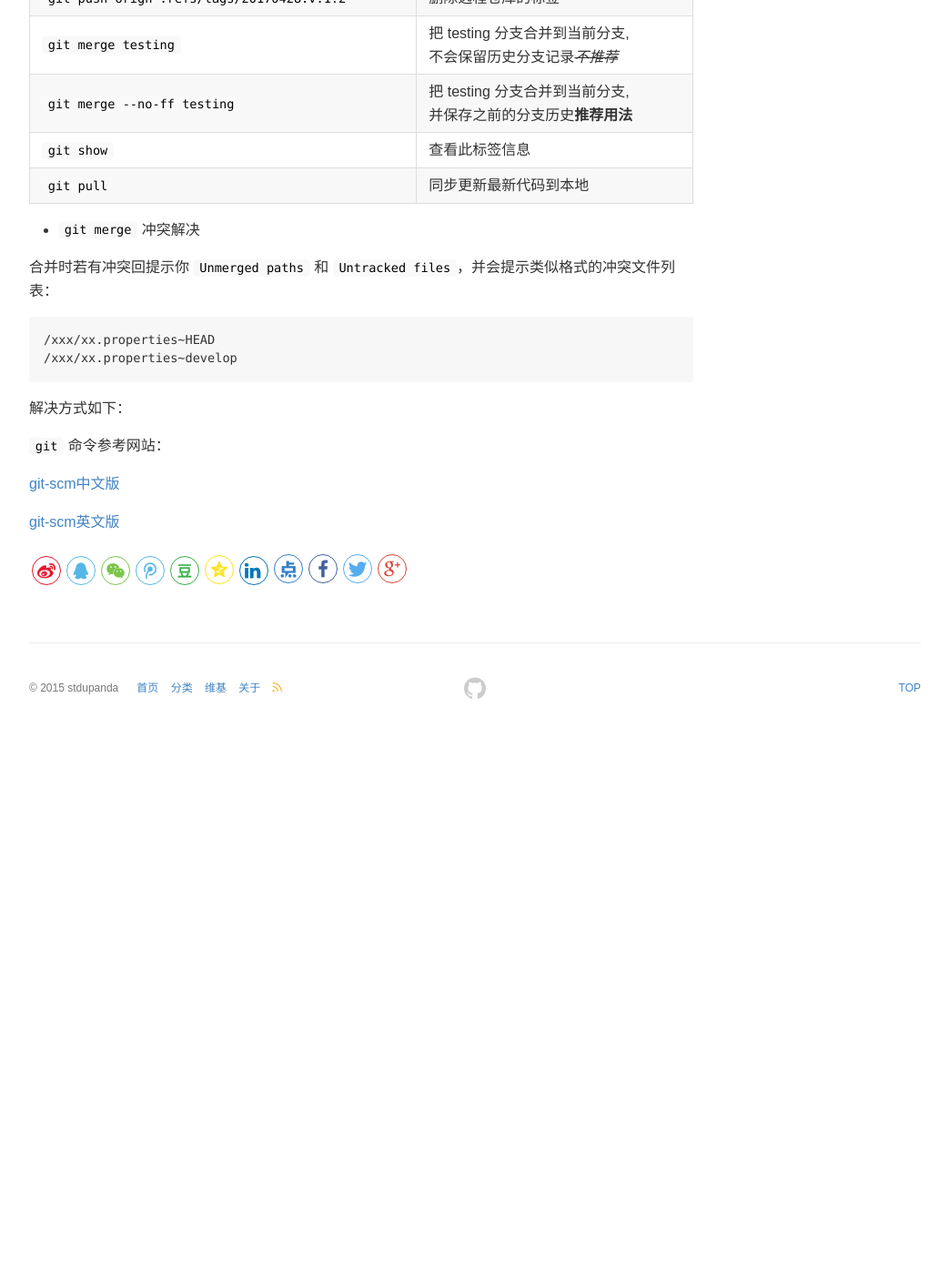
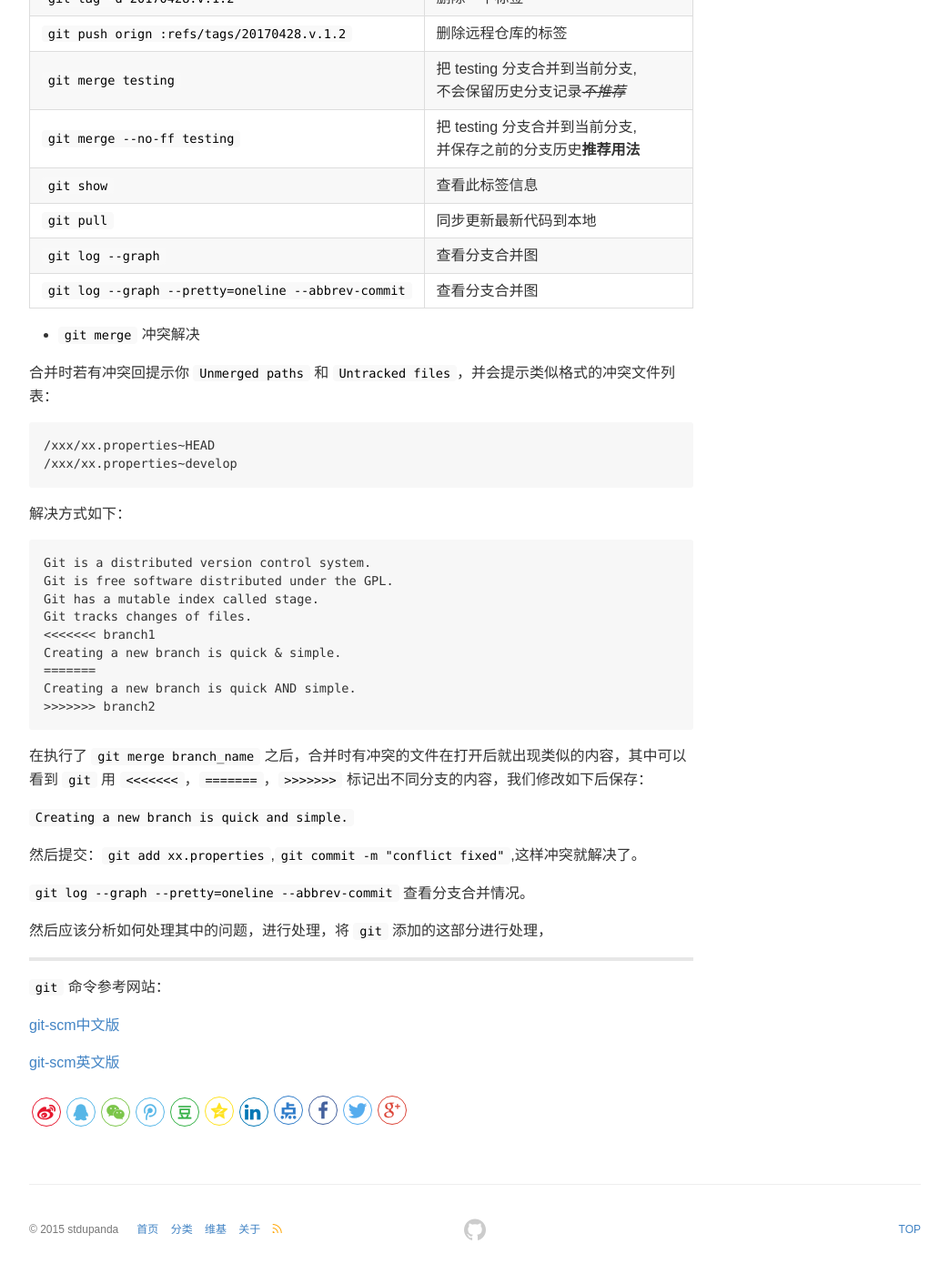
Before and after one commit to stdupanda/stdupanda.github.io, a Jekyll site: the page built from _posts/git/2017-05-05-git-commands.md, in a window 1280 px wide and 1400 px high, scrolled down 1312 px. Shown: the whole window at 91% size, without its empty margins (118-1161 px from the left). Built offline with Jekyll 4.4.1, drawn with Linux system fonts in a browser that asks for light colours; nearby versions of some CDN libraries; comment, search, counter and statistics services are not loaded; before the commit the page ends 2117 px from its top, so only the background shows below that.

Commit message:
2017-7-1 10:21:27

````diff
--- a/_config.yml
+++ b/_config.yml
@@ -18,8 +18,8 @@ side_bar_repo_limit: 5
 #      Author      #
 # ---------------- #
 author: stdupanda
-organization: yiton, Inc.
-organization_url: http://www.yiton.com
+organization: CECurs.
+organization_url: http://www.cecpay.com/portal/index.html
 location: Shijiazhuang, China
 email: 1197591680@qq.com
 
--- a/_posts/git/2017-05-05-git-commands.md
+++ b/_posts/git/2017-05-05-git-commands.md
@@ -10,11 +10,12 @@ keywords: Python, Ubuntu, psutil
 
 | command                                              | desc |
 |:-----------------------------------------------------|:------------|
+| **配置部分** ||
 | `git config <--global or --system or --local> -l`    | 查看<当前用户/系统/当前库>配置信息 |
 | `git clone git@xxx.git`                              | 从远程主机克隆一个版本库 |
 | `git remote -v`                                      | 查看 git 远程库地址 |
 | `git remote show origin`                             | 查看远程库对应关系 |
-| ......                                               | ...... |
+| **分支** |
 | `git branch`                                         | 查看本地分支               |
 | `git branch -a`                                      | 查看本地+远程分支 |
 | `git branch testing`                                 | 本地创建 testing 分支         |
@@ -38,6 +39,8 @@ keywords: Python, Ubuntu, psutil
 | `git merge --no-ff testing`                          | 把 testing 分支合并到当前分支,并保存之前的分支历史**推荐用法** |
 | `git show`                                           | 查看此标签信息       |
 | `git pull`                                           | 同步更新最新代码到本地|
+| `git log --graph`                  | 查看分支合并图 |
+| `git log --graph --pretty=oneline --abbrev-commit` | 查看分支合并图 |
 
 - `git merge` 冲突解决
 
@@ -48,6 +51,31 @@ keywords: Python, Ubuntu, psutil
 ```
 解决方式如下：
 
+```
+Git is a distributed version control system.
+Git is free software distributed under the GPL.
+Git has a mutable index called stage.
+Git tracks changes of files.
+<<<<<<< branch1
+Creating a new branch is quick & simple.
+=======
+Creating a new branch is quick AND simple.
+>>>>>>> branch2
+```
+在执行了 `git merge branch_name` 之后，合并时有冲突的文件在打开后就出现类似的内容，其中可以看到 `git` 用 `<<<<<<<`，`=======`，`>>>>>>>` 标记出不同分支的内容，我们修改如下后保存：
+
+`Creating a new branch is quick and simple.`
+
+然后提交：`git add xx.properties`,`git commit -m "conflict fixed"`,这样冲突就解决了。
+
+`git log --graph --pretty=oneline --abbrev-commit` 查看分支合并情况。
+
+
+
+
+然后应该分析如何处理其中的问题，进行处理，将 `git` 添加的这部分进行处理，
+
+---
 
 `git` 命令参考网站：
 
````
